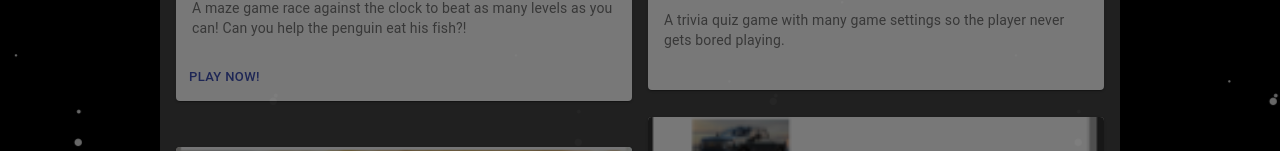
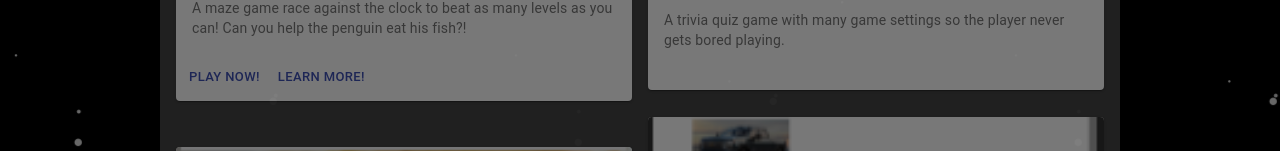
Before and after one commit to ClydeFrog04/matui-portfolio, a React (Create React App) app: page / in a window 1280 px wide. Shown: the part 440-591 px from the top of the page. Built offline with nearby package versions, Linux system fonts and the light colour scheme; what react-unity-webgl would draw is missing.

Commit message:
feat: added learn more to maze game

```diff
--- a/src/components/project/ProjectCard.tsx
+++ b/src/components/project/ProjectCard.tsx
@@ -40,13 +40,14 @@ const ProjectCard: React.FC<ProjectCardProps> = ({project}) => {
         role,
         description,
         stack,
-        route
+        route,
+        learnMore
     } = project;
     const classes = useStyles();
 
-    const learnMoreLinks = () => {
+    const playLinks = () => {
         console.log(route);
-        if(route){
+        if (route) {
             history.push(`/${route}`);
         }
     };
@@ -61,7 +62,7 @@ const ProjectCard: React.FC<ProjectCardProps> = ({project}) => {
                         className={classes.media}
                         image={images[0].src}
                         title={images[0].alt}
-                        onClick={learnMoreLinks}
+                        onClick={playLinks}
                     />
                     <CardContent>
                         {/*todo: create typography styles in theme*/}
@@ -72,9 +73,16 @@ const ProjectCard: React.FC<ProjectCardProps> = ({project}) => {
                     </CardContent>
                 </CardActionArea>
                 <CardActions>
-                    <Button onClick={learnMoreLinks} size="small" color="primary">
+                    <Button onClick={playLinks} size="small" color="primary">
                         {(route && route === "mazeGame") ? "Play Now!" : null}
                     </Button>
+                    {learnMore ?
+                        <a href={learnMore} target={"blank"} style={{textDecoration: "none"}}>
+                            <Button size="small" color="primary">
+                                Learn More!
+                            </Button>
+                        </a> : null
+                    }
                 </CardActions>
             </Card>
         </div>
--- a/src/data/projectsCompleted.ts
+++ b/src/data/projectsCompleted.ts
@@ -23,7 +23,8 @@ export const projectsCompleted:IProject[] =[
         role:"Game Developer",
         description: "A maze game race against the clock to beat as many levels as you can! Can you help the penguin eat his fish?!",
         stack: "Unity, c#",
-        route: "mazeGame"
+        route: "mazeGame",
+        learnMore: "https://egan-randal.medium.com/penguin-labyrinth-b08baf9e9e41"
     },
     {
         images: [{src: quizApp, alt: "A trivia quiz game"}, {src: startPage, alt: "A trivia quiz game"}],
--- a/src/interfaces/projectInterfaces.ts
+++ b/src/interfaces/projectInterfaces.ts
@@ -7,6 +7,7 @@ export interface IProject {
     description: string;
     stack: string;
     route?: string;
+    learnMore?: string;
 }
 
 export interface IImage {
```
